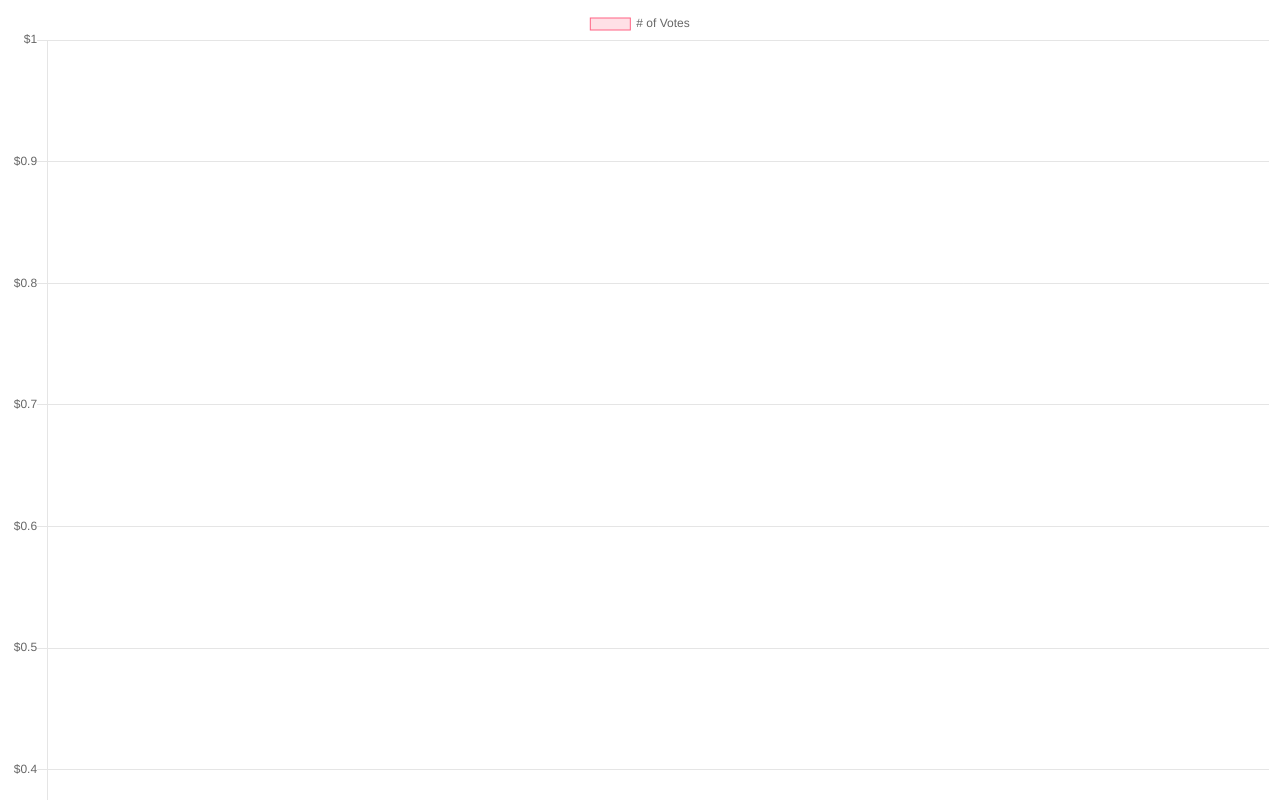
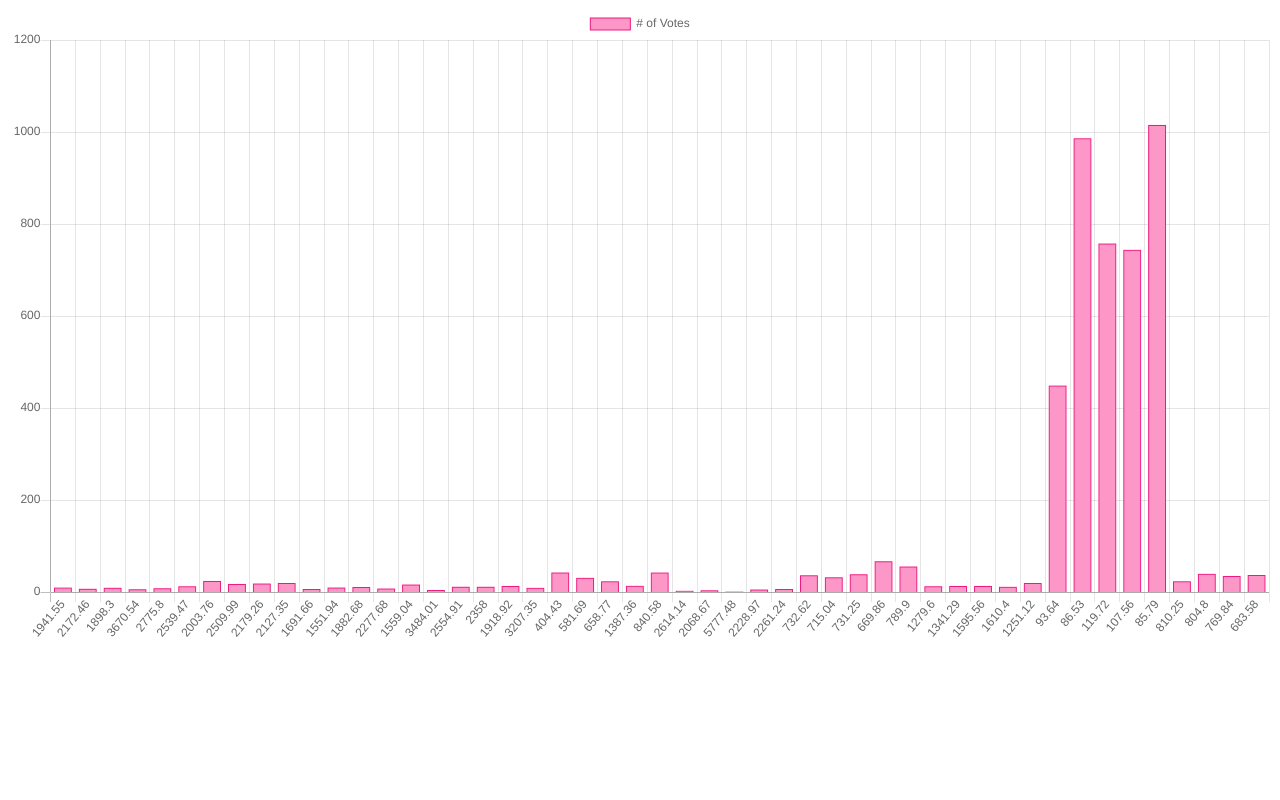
Before and after one commit to kapilbhoyar/miniProject, a plain HTML site: page index.html in a window 1280 px wide. Shown: the top 800 px of the page. Drawn offline with nearby package versions, Linux system fonts and the light colour scheme.

Commit message:
file system fix

```diff
--- /dev/null
+++ b/csvjson.json
@@ -0,0 +1,394 @@
+[
+	{
+		"Crop": "ARHAR",
+		"State": "Uttar Pradesh",
+		"CostofCultivationA2FL": 9794.05,
+		"Cost of Cultivation (`/Hectare) C2": 23076.74,
+		"CostofProductionC2": 1941.55,
+		"Yield": 9.83
+	},
+	{
+		"Crop": "ARHAR",
+		"State": "Karnataka",
+		"CostofCultivationA2FL": 10593.15,
+		"Cost of Cultivation (`/Hectare) C2": 16528.68,
+		"CostofProductionC2": 2172.46,
+		"Yield": 7.47
+	},
+	{
+		"Crop": "ARHAR",
+		"State": "Gujarat",
+		"CostofCultivationA2FL": 13468.82,
+		"Cost of Cultivation (`/Hectare) C2": 19551.9,
+		"CostofProductionC2": 1898.3,
+		"Yield": 9.59
+	},
+	{
+		"Crop": "ARHAR",
+		"State": "Andhra Pradesh",
+		"CostofCultivationA2FL": 17051.66,
+		"Cost of Cultivation (`/Hectare) C2": 24171.65,
+		"CostofProductionC2": 3670.54,
+		"Yield": 6.42
+	},
+	{
+		"Crop": "ARHAR",
+		"State": "Maharashtra",
+		"CostofCultivationA2FL": 17130.55,
+		"Cost of Cultivation (`/Hectare) C2": 25270.26,
+		"CostofProductionC2": 2775.8,
+		"Yield": 8.72
+	},
+	{
+		"Crop": "COTTON",
+		"State": "Maharashtra",
+		"CostofCultivationA2FL": 23711.44,
+		"Cost of Cultivation (`/Hectare) C2": 33116.82,
+		"CostofProductionC2": 2539.47,
+		"Yield": 12.69
+	},
+	{
+		"Crop": "COTTON",
+		"State": "Punjab",
+		"CostofCultivationA2FL": 29047.1,
+		"Cost of Cultivation (`/Hectare) C2": 50828.83,
+		"CostofProductionC2": 2003.76,
+		"Yield": 24.39
+	},
+	{
+		"Crop": "COTTON",
+		"State": "Andhra Pradesh",
+		"CostofCultivationA2FL": 29140.77,
+		"Cost of Cultivation (`/Hectare) C2": 44756.72,
+		"CostofProductionC2": 2509.99,
+		"Yield": 17.83
+	},
+	{
+		"Crop": "COTTON",
+		"State": "Gujarat",
+		"CostofCultivationA2FL": 29616.09,
+		"Cost of Cultivation (`/Hectare) C2": 42070.44,
+		"CostofProductionC2": 2179.26,
+		"Yield": 19.05
+	},
+	{
+		"Crop": "COTTON",
+		"State": "Haryana",
+		"CostofCultivationA2FL": 29918.97,
+		"Cost of Cultivation (`/Hectare) C2": 44018.18,
+		"CostofProductionC2": 2127.35,
+		"Yield": 19.9
+	},
+	{
+		"Crop": "GRAM",
+		"State": "Rajasthan",
+		"CostofCultivationA2FL": 8552.69,
+		"Cost of Cultivation (`/Hectare) C2": 12610.85,
+		"CostofProductionC2": 1691.66,
+		"Yield": 6.83
+	},
+	{
+		"Crop": "GRAM",
+		"State": "Madhya Pradesh",
+		"CostofCultivationA2FL": 9803.89,
+		"Cost of Cultivation (`/Hectare) C2": 16873.17,
+		"CostofProductionC2": 1551.94,
+		"Yield": 10.29
+	},
+	{
+		"Crop": "GRAM",
+		"State": "Uttar Pradesh",
+		"CostofCultivationA2FL": 12833.04,
+		"Cost of Cultivation (`/Hectare) C2": 21618.43,
+		"CostofProductionC2": 1882.68,
+		"Yield": 10.93
+	},
+	{
+		"Crop": "GRAM",
+		"State": "Maharashtra",
+		"CostofCultivationA2FL": 12985.95,
+		"Cost of Cultivation (`/Hectare) C2": 18679.33,
+		"CostofProductionC2": 2277.68,
+		"Yield": 8.05
+	},
+	{
+		"Crop": "GRAM",
+		"State": "Andhra Pradesh",
+		"CostofCultivationA2FL": 14421.98,
+		"Cost of Cultivation (`/Hectare) C2": 26762.09,
+		"CostofProductionC2": 1559.04,
+		"Yield": 16.69
+	},
+	{
+		"Crop": "GROUNDNUT",
+		"State": "Karnataka",
+		"CostofCultivationA2FL": 13647.1,
+		"Cost of Cultivation (`/Hectare) C2": 17314.2,
+		"CostofProductionC2": 3484.01,
+		"Yield": 4.71
+	},
+	{
+		"Crop": "GROUNDNUT",
+		"State": "Andhra Pradesh",
+		"CostofCultivationA2FL": 21229.01,
+		"Cost of Cultivation (`/Hectare) C2": 30434.61,
+		"CostofProductionC2": 2554.91,
+		"Yield": 11.97
+	},
+	{
+		"Crop": "GROUNDNUT",
+		"State": "Tamil Nadu",
+		"CostofCultivationA2FL": 22507.86,
+		"Cost of Cultivation (`/Hectare) C2": 30393.66,
+		"CostofProductionC2": 2358,
+		"Yield": 11.98
+	},
+	{
+		"Crop": "GROUNDNUT",
+		"State": "Gujarat",
+		"CostofCultivationA2FL": 22951.28,
+		"Cost of Cultivation (`/Hectare) C2": 30114.45,
+		"CostofProductionC2": 1918.92,
+		"Yield": 13.45
+	},
+	{
+		"Crop": "GROUNDNUT",
+		"State": "Maharashtra",
+		"CostofCultivationA2FL": 26078.66,
+		"Cost of Cultivation (`/Hectare) C2": 32683.46,
+		"CostofProductionC2": 3207.35,
+		"Yield": 9.33
+	},
+	{
+		"Crop": "MAIZE",
+		"State": "Bihar",
+		"CostofCultivationA2FL": 13513.92,
+		"Cost of Cultivation (`/Hectare) C2": 19857.7,
+		"CostofProductionC2": 404.43,
+		"Yield": 42.95
+	},
+	{
+		"Crop": "MAIZE",
+		"State": "Karnataka",
+		"CostofCultivationA2FL": 13792.85,
+		"Cost of Cultivation (`/Hectare) C2": 20671.54,
+		"CostofProductionC2": 581.69,
+		"Yield": 31.1
+	},
+	{
+		"Crop": "MAIZE",
+		"State": "Rajasthan",
+		"CostofCultivationA2FL": 14421.46,
+		"Cost of Cultivation (`/Hectare) C2": 19810.29,
+		"CostofProductionC2": 658.77,
+		"Yield": 23.56
+	},
+	{
+		"Crop": "MAIZE",
+		"State": "Uttar Pradesh",
+		"CostofCultivationA2FL": 15635.43,
+		"Cost of Cultivation (`/Hectare) C2": 21045.11,
+		"CostofProductionC2": 1387.36,
+		"Yield": 13.7
+	},
+	{
+		"Crop": "MAIZE",
+		"State": "Andhra Pradesh",
+		"CostofCultivationA2FL": 25687.09,
+		"Cost of Cultivation (`/Hectare) C2": 37801.85,
+		"CostofProductionC2": 840.58,
+		"Yield": 42.68
+	},
+	{
+		"Crop": "MOONG",
+		"State": "Orissa",
+		"CostofCultivationA2FL": 5483.54,
+		"Cost of Cultivation (`/Hectare) C2": 8266.98,
+		"CostofProductionC2": 2614.14,
+		"Yield": 3.01
+	},
+	{
+		"Crop": "MOONG",
+		"State": "Rajasthan",
+		"CostofCultivationA2FL": 6204.23,
+		"Cost of Cultivation (`/Hectare) C2": 9165.59,
+		"CostofProductionC2": 2068.67,
+		"Yield": 4.05
+	},
+	{
+		"Crop": "MOONG",
+		"State": "Karnataka",
+		"CostofCultivationA2FL": 6440.64,
+		"Cost of Cultivation (`/Hectare) C2": 7868.64,
+		"CostofProductionC2": 5777.48,
+		"Yield": 1.32
+	},
+	{
+		"Crop": "MOONG",
+		"State": "Andhra Pradesh",
+		"CostofCultivationA2FL": 6684.18,
+		"Cost of Cultivation (`/Hectare) C2": 13209.32,
+		"CostofProductionC2": 2228.97,
+		"Yield": 5.9
+	},
+	{
+		"Crop": "MOONG",
+		"State": "Maharashtra",
+		"CostofCultivationA2FL": 10780.76,
+		"Cost of Cultivation (`/Hectare) C2": 15371.45,
+		"CostofProductionC2": 2261.24,
+		"Yield": 6.7
+	},
+	{
+		"Crop": "PADDY",
+		"State": "Uttar Pradesh",
+		"CostofCultivationA2FL": 17022,
+		"Cost of Cultivation (`/Hectare) C2": 28144.5,
+		"CostofProductionC2": 732.62,
+		"Yield": 36.61
+	},
+	{
+		"Crop": "PADDY",
+		"State": "Orissa",
+		"CostofCultivationA2FL": 17478.05,
+		"Cost of Cultivation (`/Hectare) C2": 25909.05,
+		"CostofProductionC2": 715.04,
+		"Yield": 32.42
+	},
+	{
+		"Crop": "PADDY",
+		"State": "West Bengal",
+		"CostofCultivationA2FL": 24731.06,
+		"Cost of Cultivation (`/Hectare) C2": 33046.12,
+		"CostofProductionC2": 731.25,
+		"Yield": 39.04
+	},
+	{
+		"Crop": "PADDY",
+		"State": "Punjab",
+		"CostofCultivationA2FL": 25154.75,
+		"Cost of Cultivation (`/Hectare) C2": 45291.24,
+		"CostofProductionC2": 669.86,
+		"Yield": 67.41
+	},
+	{
+		"Crop": "PADDY",
+		"State": "Andhra Pradesh",
+		"CostofCultivationA2FL": 29664.84,
+		"Cost of Cultivation (`/Hectare) C2": 46450.2,
+		"CostofProductionC2": 789.9,
+		"Yield": 56
+	},
+	{
+		"Crop": "RAPESEED AND MUSTARD",
+		"State": "Madhya Pradesh",
+		"CostofCultivationA2FL": 8686.43,
+		"Cost of Cultivation (`/Hectare) C2": 17705.93,
+		"CostofProductionC2": 1279.6,
+		"Yield": 12.94
+	},
+	{
+		"Crop": "RAPESEED AND MUSTARD",
+		"State": "Rajasthan",
+		"CostofCultivationA2FL": 11385.7,
+		"Cost of Cultivation (`/Hectare) C2": 19259.84,
+		"CostofProductionC2": 1341.29,
+		"Yield": 13.54
+	},
+	{
+		"Crop": "RAPESEED AND MUSTARD",
+		"State": "Uttar Pradesh",
+		"CostofCultivationA2FL": 12774.41,
+		"Cost of Cultivation (`/Hectare) C2": 22560.3,
+		"CostofProductionC2": 1595.56,
+		"Yield": 13.57
+	},
+	{
+		"Crop": "RAPESEED AND MUSTARD",
+		"State": "Gujarat",
+		"CostofCultivationA2FL": 13740.64,
+		"Cost of Cultivation (`/Hectare) C2": 19083.55,
+		"CostofProductionC2": 1610.4,
+		"Yield": 11.61
+	},
+	{
+		"Crop": "RAPESEED AND MUSTARD",
+		"State": "Haryana",
+		"CostofCultivationA2FL": 14715.27,
+		"Cost of Cultivation (`/Hectare) C2": 27507.54,
+		"CostofProductionC2": 1251.12,
+		"Yield": 19.94
+	},
+	{
+		"Crop": "SUGARCANE",
+		"State": "Uttar Pradesh",
+		"CostofCultivationA2FL": 24538.32,
+		"Cost of Cultivation (`/Hectare) C2": 45239.51,
+		"CostofProductionC2": 93.64,
+		"Yield": 448.89
+	},
+	{
+		"Crop": "SUGARCANE",
+		"State": "Karnataka",
+		"CostofCultivationA2FL": 55655.44,
+		"Cost of Cultivation (`/Hectare) C2": 86765.77,
+		"CostofProductionC2": 86.53,
+		"Yield": 986.21
+	},
+	{
+		"Crop": "SUGARCANE",
+		"State": "Andhra Pradesh",
+		"CostofCultivationA2FL": 56621.16,
+		"Cost of Cultivation (`/Hectare) C2": 91442.63,
+		"CostofProductionC2": 119.72,
+		"Yield": 757.92
+	},
+	{
+		"Crop": "SUGARCANE",
+		"State": "Maharashtra",
+		"CostofCultivationA2FL": 57673.6,
+		"Cost of Cultivation (`/Hectare) C2": 85801.95,
+		"CostofProductionC2": 107.56,
+		"Yield": 744.01
+	},
+	{
+		"Crop": "SUGARCANE",
+		"State": "Tamil Nadu",
+		"CostofCultivationA2FL": 66335.06,
+		"Cost of Cultivation (`/Hectare) C2": 89025.27,
+		"CostofProductionC2": 85.79,
+		"Yield": 1015.45
+	},
+	{
+		"Crop": "WHEAT",
+		"State": "Madhya Pradesh",
+		"CostofCultivationA2FL": 12464.4,
+		"Cost of Cultivation (`/Hectare) C2": 22489.75,
+		"CostofProductionC2": 810.25,
+		"Yield": 23.59
+	},
+	{
+		"Crop": "WHEAT",
+		"State": "Punjab",
+		"CostofCultivationA2FL": 17945.58,
+		"Cost of Cultivation (`/Hectare) C2": 35423.48,
+		"CostofProductionC2": 804.8,
+		"Yield": 39.83
+	},
+	{
+		"Crop": "WHEAT",
+		"State": "Uttar Pradesh",
+		"CostofCultivationA2FL": 18979.38,
+		"Cost of Cultivation (`/Hectare) C2": 31902.74,
+		"CostofProductionC2": 769.84,
+		"Yield": 34.99
+	},
+	{
+		"Crop": "WHEAT",
+		"State": "Rajasthan",
+		"CostofCultivationA2FL": 19119.08,
+		"Cost of Cultivation (`/Hectare) C2": 29876.36,
+		"CostofProductionC2": 683.58,
+		"Yield": 37.19
+	}
+]
--- a/index.html
+++ b/index.html
@@ -8,77 +8,8 @@
 		<script src="https://cdn.jsdelivr.net/npm/chart.js@2.9.3/dist/Chart.min.js"></script>
 	</head>
 	<body>
-    <canvas id="chart" width="400" height="400"></canvas>
-    <script>
-      //const xlabels = [];
-      //const ylabels = [];
-
-      chartIt();
-
-      async function chartIt() {
-        const data = await getData();
-        const ctx = document.getElementById("chart").getContext("2d");
-        const myChart = new Chart(ctx, {
-          type: "bar",
-          data: {
-            labels: data.xs,
-            datasets: [
-              {
-                label: "# of Votes",
-                data: data.ys,
-                backgroundColor: "rgba(255, 99, 132, 0.2)",
-                borderColor: "rgba(255, 99, 132, 1)",
-                borderWidth: 1
-              }
-            ]
-          },
-          options: {
-            scales: {
-              yAxes: [
-                {
-                  ticks: {
-                    callback: function(value, index, values) {
-                      return "$" + value;
-                    }
-                  }
-                }
-              ]
-            }
-          }
-        });
-      }
-
-      //-----------------------------------------------------//
-      getData();
-
-      async function getData() {
-        const xs = [];
-        const ys = [];
-        const response = await fetch("data.csv");
-        const data = await response.text();
-        //console.log(data);
-
-        const table = data.split("\n").slice(1);
-        table.forEach(row => {
-          const columns = row.split(",");
-          const crop = columns[0];
-          //xlabels.push(crop);
-          const state = columns[1];
-          //xlabels.push();
-          const coc1 = columns[2];
-          //xlabels.push(coc1);
-          const coc2 = columns[3];
-          const cop = columns[4];
-          if (crop === "ARHAR") {
-            xs.push(cop);
-          }
-          const yield = columns[5];
-          ys.push(yield);
-          console.log(crop, state, yield);
-        });
-        return { xs, ys };
-        //console.log(rows);
-      }
-    </script>
+		<canvas id="chart"></canvas>
+		<script type="text/javascript" src="main.js"></script>
+		<!-- <script type="text/javascript" src="second.js"></script> -->
 	</body>
 </html>
--- /dev/null
+++ b/main.js
@@ -0,0 +1,59 @@
+//const xlabels = [];
+//const ylabels = [];
+
+async function chartIt() {
+	const data = await getData();
+	console.log(data);
+	const ctx = document.querySelector("#chart").getContext("2d");
+	var myChart = new Chart(ctx, {
+		type: "bar",
+		data: {
+			labels: data.xs,
+			datasets: [
+				{
+					label: "# of Votes",
+					data: data.ys,
+					backgroundColor: "#fc97c8",
+					borderColor: "#ed1a80",
+					borderWidth: 1
+				}
+			]
+		},
+		options: {
+			scales: {
+				yAxes: [
+					{
+						ticks: {
+							// beginAtZero: true
+						}
+					}
+				]
+			}
+		}
+	});
+}
+
+chartIt();
+
+//-----------------------------------------------------//
+
+async function getData() {
+	const xs = [];
+	const ys = [];
+	const response = await fetch("./csvjson.json");
+	const data = await response.json();
+	// const table = data.split("\n").slice(1);
+	data.forEach(row => {
+		const cop = row.CostofProductionC2;
+		const yield = row.Yield;
+		// if (row.Crop === "GRAM") {
+		// 	console.log("inside crop");
+
+    // }
+    xs.push(cop);
+		ys.push(yield);
+	});
+	return { xs, ys };
+}
+//console.log(rows);
+// getData();
```
Also changed, not shown: data.txt (renamed from data.csv). Lines whose indentation alone changed are shown as unchanged.
